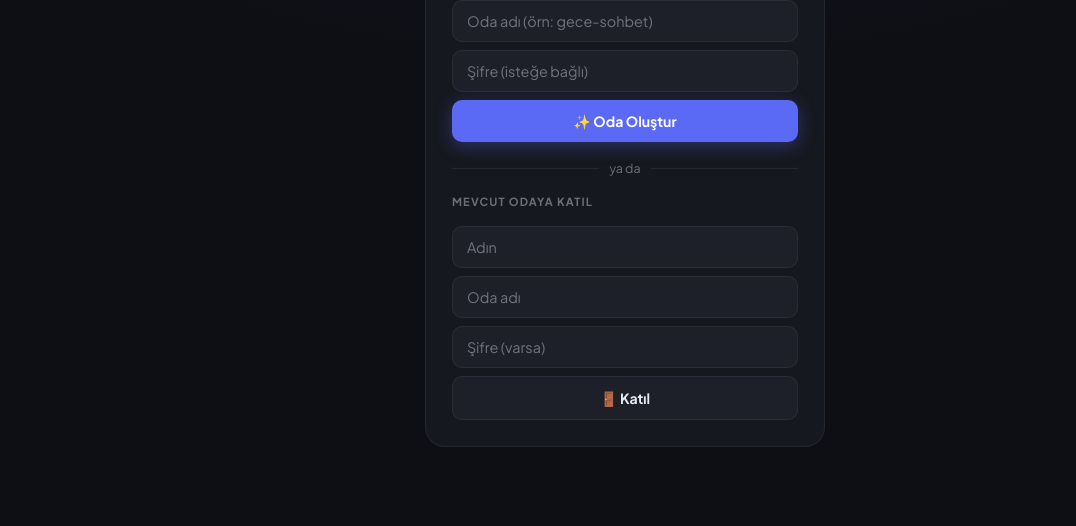
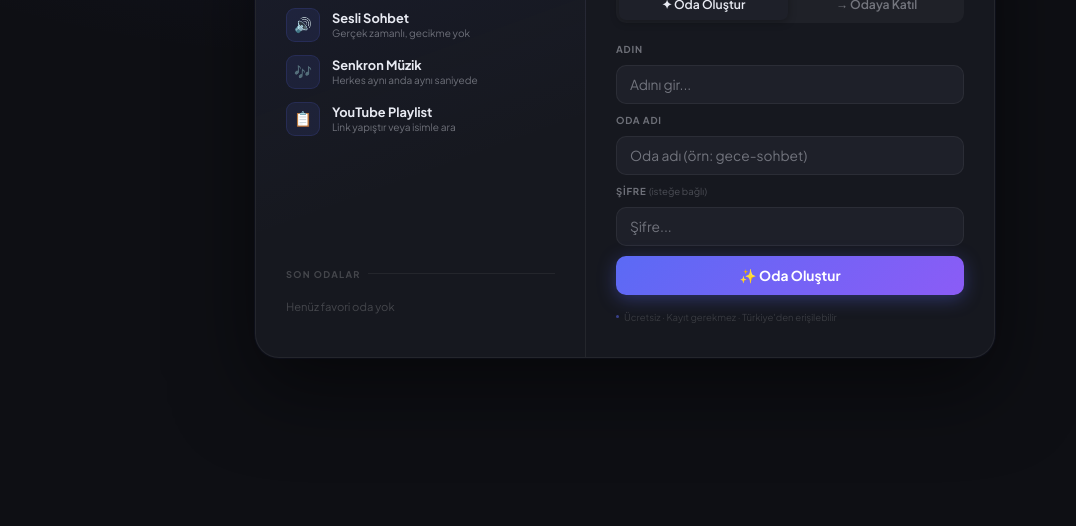
Before and after one commit to EmirAdam1/muzikoda, a website: page public/index.html in a window 1280 px wide. Shown: the part 274-800 px from the top of the page, without its empty margins (15-1091 px from the left). Drawn offline with nearby package versions, Linux system fonts and the light colour scheme.

Commit message:
Update index.html

```diff
--- a/public/index.html
+++ b/public/index.html
@@ -29,49 +29,103 @@ body{
 
 /* LANDING */
 #landing{
+  display:flex;align-items:center;justify-content:center;
+  height:100vh;padding:24px;
+  background:radial-gradient(ellipse 80% 60% at 30% 0%,rgba(91,106,245,.1) 0%,transparent 70%);
+}
+.lcard{
+  display:flex;width:100%;max-width:740px;
+  background:var(--panel);border:1px solid var(--border);
+  border-radius:24px;overflow:hidden;
+  box-shadow:0 30px 80px rgba(0,0,0,.5),0 0 0 1px rgba(91,106,245,.06);
+}
+.lcol-left{
+  width:330px;flex-shrink:0;padding:34px 30px;
+  background:linear-gradient(160deg,rgba(91,106,245,.06) 0%,transparent 60%);
+  border-right:1px solid var(--border);
   display:flex;flex-direction:column;
-  align-items:center;justify-content:center;
-  height:100vh;gap:28px;padding:24px;
-  background:radial-gradient(ellipse 80% 60% at 50% 0%,rgba(91,106,245,.13) 0%,transparent 70%);
 }
-.brand{display:flex;align-items:center;gap:14px;}
-.brand-icon{
-  width:54px;height:54px;border-radius:16px;
+.l-logo{display:flex;align-items:center;gap:10px;margin-bottom:5px;}
+.l-logo-icon{
+  width:36px;height:36px;border-radius:11px;
   background:linear-gradient(135deg,#5b6af5,#8b5cf6);
   display:flex;align-items:center;justify-content:center;
-  font-size:1.6rem;
-  box-shadow:0 8px 30px rgba(91,106,245,.45);
+  font-size:1rem;box-shadow:0 4px 14px rgba(91,106,245,.4);
 }
-.brand-name{font-size:1.9rem;font-weight:800;letter-spacing:-.04em;}
-.brand-tag{color:var(--sub);font-size:.85rem;margin-top:2px;}
-
-.lbox{
-  background:var(--panel);border:1px solid var(--border);
-  border-radius:20px;padding:26px;
-  width:100%;max-width:400px;
-  display:flex;flex-direction:column;gap:18px;
+.l-logo-name{font-size:1.2rem;font-weight:900;letter-spacing:-.04em;}
+.l-logo-tag{font-size:.67rem;color:var(--sub);margin-bottom:24px;}
+.l-feats{display:flex;flex-direction:column;gap:13px;margin-bottom:28px;}
+.l-feat{display:flex;align-items:center;gap:12px;}
+.l-feat-ico{
+  width:34px;height:34px;border-radius:9px;flex-shrink:0;
+  background:rgba(91,106,245,.1);border:1px solid rgba(91,106,245,.15);
+  display:flex;align-items:center;justify-content:center;font-size:.9rem;
 }
-.lbl{font-size:.7rem;font-weight:700;text-transform:uppercase;letter-spacing:.1em;color:var(--sub);}
-.flds{display:flex;flex-direction:column;gap:8px;}
+.l-feat-title{font-size:.8rem;font-weight:700;}
+.l-feat-sub{font-size:.63rem;color:var(--sub);margin-top:1px;}
+.l-fav-section{margin-top:auto;}
+.l-fav-title{
+  font-size:.58rem;font-weight:700;letter-spacing:.14em;text-transform:uppercase;
+  color:rgba(255,255,255,.2);margin-bottom:9px;
+  display:flex;align-items:center;gap:7px;
+}
+.l-fav-title::after{content:'';flex:1;height:1px;background:var(--border);}
+.l-fav-list{display:flex;flex-direction:column;gap:5px;}
+.fav-item{
+  display:flex;align-items:center;gap:10px;
+  background:rgba(255,255,255,.03);border:1px solid var(--border);
+  border-radius:11px;padding:8px 11px;cursor:pointer;transition:all .15s;
+}
+.fav-item:hover{background:rgba(91,106,245,.08);border-color:rgba(91,106,245,.2);}
+.fav-icon{font-size:.95rem;flex-shrink:0;}
+.fav-info{flex:1;overflow:hidden;}
+.fav-name{font-size:.78rem;font-weight:700;white-space:nowrap;overflow:hidden;text-overflow:ellipsis;}
+.fav-meta{font-size:.6rem;color:var(--sub);margin-top:1px;}
+.fav-enter{
+  background:rgba(91,106,245,.2);color:#a5b4fc;border:none;
+  border-radius:7px;padding:4px 10px;font-size:.68rem;font-weight:700;
+  cursor:pointer;flex-shrink:0;font-family:inherit;transition:all .15s;
+}
+.fav-enter:hover{background:rgba(91,106,245,.35);}
+.fav-del{background:none;border:none;color:var(--sub);cursor:pointer;font-size:.72rem;padding:2px 4px;border-radius:5px;flex-shrink:0;transition:all .15s;}
+.fav-del:hover{color:var(--red);}
+.lcol-right{flex:1;padding:34px 30px;display:flex;flex-direction:column;}
+.l-right-title{font-size:.98rem;font-weight:800;letter-spacing:-.02em;margin-bottom:3px;}
+.l-right-sub{font-size:.68rem;color:var(--sub);margin-bottom:20px;}
+.l-tabs{
+  display:flex;gap:4px;background:rgba(255,255,255,.04);
+  border-radius:10px;padding:3px;margin-bottom:20px;
+}
+.l-tab{
+  flex:1;height:32px;border-radius:7px;border:none;
+  font-family:inherit;font-size:.76rem;font-weight:600;
+  cursor:pointer;transition:all .2s;color:var(--sub);background:none;
+}
+.l-tab.on{background:var(--card);color:var(--text);box-shadow:0 2px 8px rgba(0,0,0,.3);}
+.l-form{display:flex;flex-direction:column;gap:10px;}
+.lbl{font-size:.6rem;font-weight:700;letter-spacing:.08em;text-transform:uppercase;color:var(--sub);}
+.flds{display:flex;flex-direction:column;gap:5px;}
 .f{
   width:100%;background:var(--card);border:1px solid var(--border);
-  border-radius:10px;padding:11px 14px;
-  color:var(--text);font-family:inherit;font-size:.9rem;
-  outline:none;transition:border-color .2s;
+  border-radius:10px;padding:10px 13px;
+  color:var(--text);font-family:inherit;font-size:.86rem;
+  outline:none;transition:all .2s;
 }
 .f::placeholder{color:var(--sub);}
-.f:focus{border-color:var(--accent);}
+.f:focus{border-color:var(--accent);background:rgba(91,106,245,.05);}
 .btn{
-  border:none;border-radius:10px;padding:12px;
-  font-family:inherit;font-size:.88rem;font-weight:700;
+  border:none;border-radius:10px;padding:11px;
+  font-family:inherit;font-size:.86rem;font-weight:700;
   cursor:pointer;transition:all .15s;width:100%;
 }
-.btn-p{background:var(--accent);color:#fff;box-shadow:0 4px 18px rgba(91,106,245,.35);}
-.btn-p:hover{background:#4a59e8;transform:translateY(-1px);}
+.btn-p{background:linear-gradient(135deg,var(--accent),#8b5cf6);color:#fff;box-shadow:0 4px 18px rgba(91,106,245,.35);}
+.btn-p:hover{transform:translateY(-1px);box-shadow:0 6px 24px rgba(91,106,245,.5);}
 .btn-s{background:var(--card);color:var(--text);border:1px solid var(--border);}
 .btn-s:hover{background:var(--hover);}
-.or{display:flex;align-items:center;gap:10px;color:var(--sub);font-size:.78rem;}
+.or{display:flex;align-items:center;gap:10px;color:var(--sub);font-size:.75rem;}
 .or::before,.or::after{content:'';flex:1;height:1px;background:var(--border);}
+.l-footer{margin-top:auto;padding-top:16px;font-size:.6rem;color:rgba(255,255,255,.15);display:flex;align-items:center;gap:5px;}
+.l-footer-dot{width:3px;height:3px;border-radius:50%;background:var(--accent);opacity:.5;}
 
 /* APP */
 #app{display:none;flex:1;overflow:hidden;flex-direction:column;}
@@ -311,15 +365,15 @@ body{
   background:linear-gradient(135deg,var(--accent),#8b5cf6);cursor:pointer;
 }
 .vol-val{font-size:.62rem;color:rgba(255,255,255,.22);width:20px;text-align:right;flex-shrink:0;}
-.mp-flags{display:flex;gap:4px;}
-.mp-flag{
-  background:rgba(255,255,255,.05);border:1px solid rgba(255,255,255,.06);
-  color:rgba(255,255,255,.3);cursor:pointer;
-  padding:5px 10px;border-radius:8px;font-size:.67rem;font-weight:600;
-  transition:all .15s;white-space:nowrap;font-family:inherit;
+.vol-divider{width:1px;height:18px;background:rgba(255,255,255,.08);flex-shrink:0;}
+.vol-flag{
+  width:30px;height:30px;border-radius:8px;border:none;cursor:pointer;
+  background:rgba(255,255,255,.05);color:rgba(255,255,255,.3);
+  font-size:1rem;display:flex;align-items:center;justify-content:center;
+  transition:all .15s;flex-shrink:0;
 }
-.mp-flag:hover{background:rgba(255,255,255,.1);color:#fff;}
-.mp-flag.on{background:rgba(91,106,245,.15);color:var(--accent);border-color:rgba(91,106,245,.3);}
+.vol-flag:hover{background:rgba(255,255,255,.1);color:#fff;}
+.vol-flag.on{background:rgba(91,106,245,.18);color:#a5b4fc;}
 
 /* Arama */
 .af{
@@ -439,36 +493,84 @@ body{
 
 <!-- LANDING -->
 <div id="landing">
-  <div class="brand">
-    <div class="brand-icon">🎙️</div>
+  <div class="lcard">
+
+    <!-- SOL: logo + özellikler + favoriler -->
+    <div class="lcol-left">
+      <div class="l-logo">
+        <div class="l-logo-icon">🎵</div>
+        <span class="l-logo-name">MüzikOda</span>
+      </div>
+      <div class="l-logo-tag">Arkadaşlarınla gerçek zamanlı müzik</div>
+
+      <div class="l-feats">
+        <div class="l-feat">
+          <div class="l-feat-ico">🔊</div>
           <div>
-      <div class="brand-name">MüzikOda</div>
-      <div class="brand-tag">Arkadaşlarınla sesli konuş, müzik dinle</div>
+            <div class="l-feat-title">Sesli Sohbet</div>
+            <div class="l-feat-sub">Gerçek zamanlı, gecikme yok</div>
+          </div>
+        </div>
+        <div class="l-feat">
+          <div class="l-feat-ico">🎶</div>
+          <div>
+            <div class="l-feat-title">Senkron Müzik</div>
+            <div class="l-feat-sub">Herkes aynı anda aynı saniyede</div>
+          </div>
+        </div>
+        <div class="l-feat">
+          <div class="l-feat-ico">📋</div>
+          <div>
+            <div class="l-feat-title">YouTube Playlist</div>
+            <div class="l-feat-sub">Link yapıştır veya isimle ara</div>
+          </div>
         </div>
       </div>
 
-  <!-- Favoriler -->
-  <div id="fav-box" style="display:none;width:100%;max-width:400px;">
-    <div class="lbl" style="margin-bottom:8px;">⭐ Favori Odalar</div>
-    <div id="fav-list" style="display:flex;flex-direction:column;gap:6px;"></div>
+      <div class="l-fav-section">
+        <div class="l-fav-title">Son Odalar</div>
+        <div class="l-fav-list" id="fav-list"></div>
+      </div>
     </div>
 
-  <div class="lbox">
-    <div class="lbl">Yeni oda oluştur</div>
-    <div class="flds">
-      <input class="f" id="cn" placeholder="Adın" maxlength="20" autocomplete="username">
+    <!-- SAĞ: form -->
+    <div class="lcol-right">
+      <div class="l-right-title">Odaya Gir</div>
+      <div class="l-right-sub">Yeni oda oluştur veya mevcut odaya katıl</div>
+
+      <div class="l-tabs">
+        <button class="l-tab on" onclick="setLTab('create',this)">✦ Oda Oluştur</button>
+        <button class="l-tab" onclick="setLTab('join',this)">→ Odaya Katıl</button>
+      </div>
+
+      <!-- Oluştur -->
+      <div class="l-form" id="lf-create">
+        <div class="lbl">Adın</div>
+        <input class="f" id="cn" placeholder="Adını gir..." maxlength="20" autocomplete="username">
+        <div class="lbl">Oda Adı</div>
         <input class="f" id="cr" placeholder="Oda adı (örn: gece-sohbet)" maxlength="28" autocomplete="off">
-      <input class="f" id="cp" placeholder="Şifre (isteğe bağlı)" maxlength="32" autocomplete="new-password">
+        <div class="lbl">Şifre <span style="text-transform:none;letter-spacing:0;font-weight:400;opacity:.6;">(isteğe bağlı)</span></div>
+        <input class="f" id="cp" placeholder="Şifre..." maxlength="32">
         <button class="btn btn-p" onclick="createRoom()">✨ Oda Oluştur</button>
       </div>
-    <div class="or">ya da</div>
-    <div class="lbl">Mevcut odaya katıl</div>
-    <div class="flds">
-      <input class="f" id="jn" placeholder="Adın" maxlength="20" autocomplete="username">
+
+      <!-- Katıl -->
+      <div class="l-form" id="lf-join" style="display:none;">
+        <div class="lbl">Adın</div>
+        <input class="f" id="jn" placeholder="Adını gir..." maxlength="20" autocomplete="username">
+        <div class="lbl">Oda Adı</div>
         <input class="f" id="jr" placeholder="Oda adı" maxlength="28" autocomplete="off">
-      <input class="f" id="jp" placeholder="Şifre (varsa)" maxlength="32" autocomplete="current-password">
-      <button class="btn btn-s" onclick="joinRoom()">🚪 Katıl</button>
+        <div class="lbl">Şifre <span style="text-transform:none;letter-spacing:0;font-weight:400;opacity:.6;">(şifreli odalar için)</span></div>
+        <input class="f" id="jp" placeholder="Şifre varsa gir..." maxlength="32">
+        <button class="btn btn-p" onclick="joinRoom()">🚪 Odaya Katıl</button>
       </div>
+
+      <div class="l-footer">
+        <div class="l-footer-dot"></div>
+        Ücretsiz · Kayıt gerekmez · Türkiye'den erişilebilir
+      </div>
+    </div>
+
   </div>
 </div>
 
@@ -538,11 +640,9 @@ body{
             <div class="np-artist" id="npsub">Şarkı ara veya link yapıştır</div>
           </div>
           <div class="np-mini-ctrls">
-            <button class="np-mb" id="shb" onclick="togShuffle()" title="Karıştır">⇄</button>
             <button class="np-mb" onclick="prev()">⏮</button>
             <button class="np-mplay" id="pb" onclick="togPlay()">▶</button>
             <button class="np-mb" onclick="next()">⏭</button>
-            <button class="np-mb" id="rpb" onclick="togRepeat()" title="Tekrarla">↺</button>
           </div>
         </div>
       </div>
@@ -561,17 +661,16 @@ body{
         </div>
       </div>
 
-      <!-- Vol + Karıştır/Tekrar bayrakları -->
+      <!-- Vol + Karıştır/Tekrar aynı satırda -->
       <div class="mp-bottom">
         <div class="vol-row">
           <div class="vol-icon" id="vol-icon" onclick="toggleMuteVol()">🔊</div>
           <input type="range" class="vol-slider" id="vol-slider" min="0" max="100" value="80" oninput="setVol(this.value)">
           <span class="vol-val" id="vol-val">80</span>
         </div>
-        <div class="mp-flags">
-          <button class="mp-flag" id="shb2" onclick="togShuffle()">⇄ Karıştır</button>
-          <button class="mp-flag" id="rpb2" onclick="togRepeat()">↺ Tekrar</button>
-        </div>
+        <div class="vol-divider"></div>
+        <button class="vol-flag" id="shb" onclick="togShuffle()" title="Karıştır">⇄</button>
+        <button class="vol-flag" id="rpb" onclick="togRepeat()" title="Tekrar">↺</button>
       </div>
 
       <!-- Arama -->
@@ -614,10 +713,12 @@ function saveFavs(f){ localStorage.setItem('mo_favs', JSON.stringify(f)); }
 
 function renderFavs(){
   const favs = getFavs();
-  const box = document.getElementById('fav-box');
   const list = document.getElementById('fav-list');
-  if(!favs.length){ box.style.display='none'; return; }
-  box.style.display='block';
+  if(!list) return;
+  if(!favs.length){
+    list.innerHTML='<div style="font-size:.7rem;color:rgba(255,255,255,.2);padding:10px 0;">Henüz favori oda yok</div>';
+    return;
+  }
   list.innerHTML = favs.map((f,i)=>`
     <div class="fav-item" onclick="quickJoin(${i})">
       <div class="fav-icon">🏠</div>
@@ -628,6 +729,13 @@ function renderFavs(){
       <button class="fav-enter" onclick="event.stopPropagation();quickJoin(${i})">Gir →</button>
       <button class="fav-del" onclick="event.stopPropagation();delFav(${i})" title="Favoriden çıkar">✕</button>
     </div>`).join('');
+}
+
+function setLTab(tab, btn){
+  document.querySelectorAll('.l-tab').forEach(t=>t.classList.remove('on'));
+  btn.classList.add('on');
+  document.getElementById('lf-create').style.display = tab==='create' ? 'flex' : 'none';
+  document.getElementById('lf-join').style.display = tab==='join' ? 'flex' : 'none';
 }
 
 function quickJoin(i){
@@ -1161,12 +1269,10 @@ function updPB(){ document.getElementById('pb').textContent = S.playing ? '⏸'
 function togShuffle(){
   S.shuffle=!S.shuffle;
   document.getElementById('shb').classList.toggle('on',S.shuffle);
-  document.getElementById('shb2').classList.toggle('on',S.shuffle);
 }
 function togRepeat(){
   S.repeat=!S.repeat;
   document.getElementById('rpb').classList.toggle('on',S.repeat);
-  document.getElementById('rpb2').classList.toggle('on',S.repeat);
 }
 
 // Progress bar tıklama — DOMContentLoaded'dan sonra bağla
```
Lines whose indentation alone changed are shown as unchanged.
